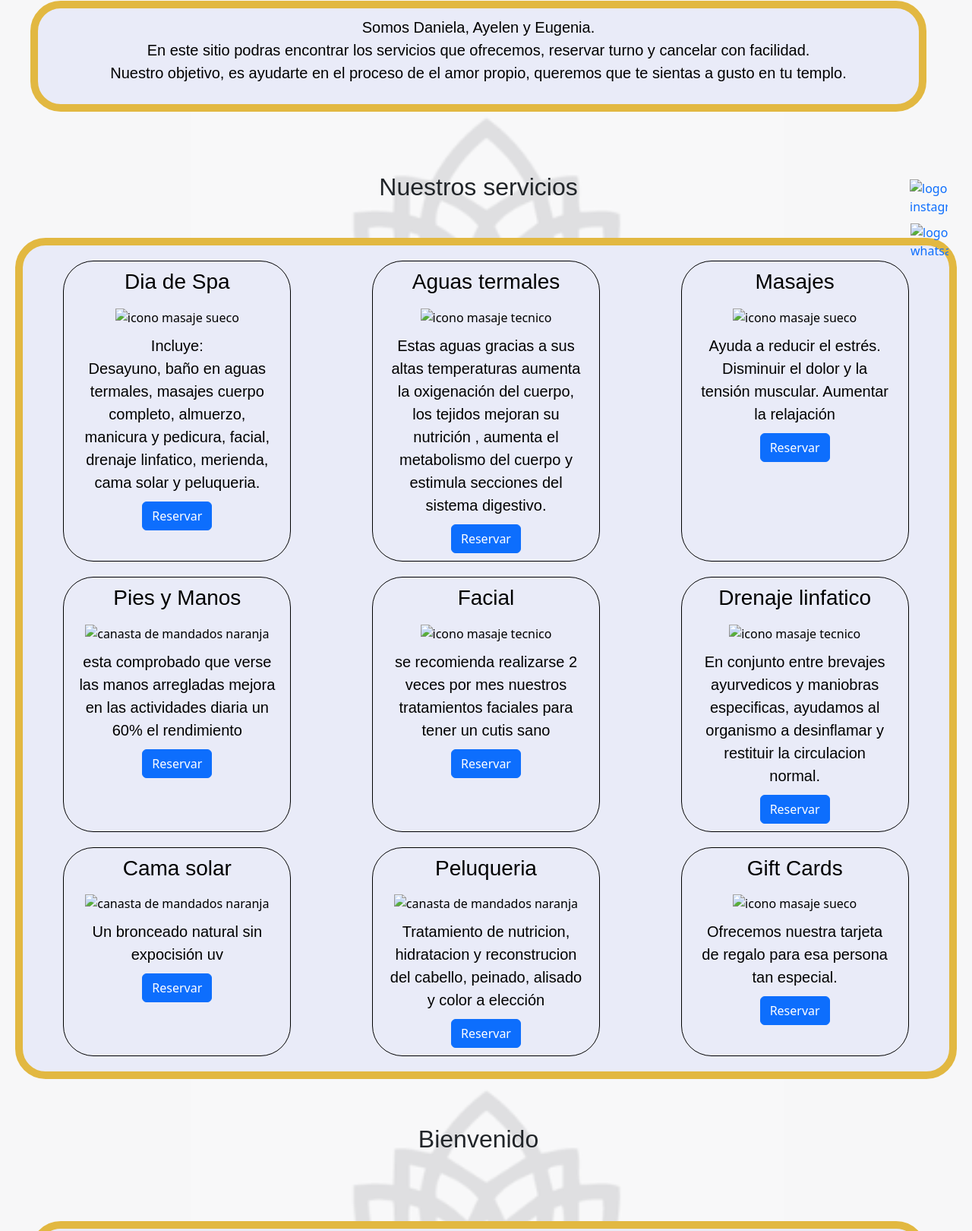
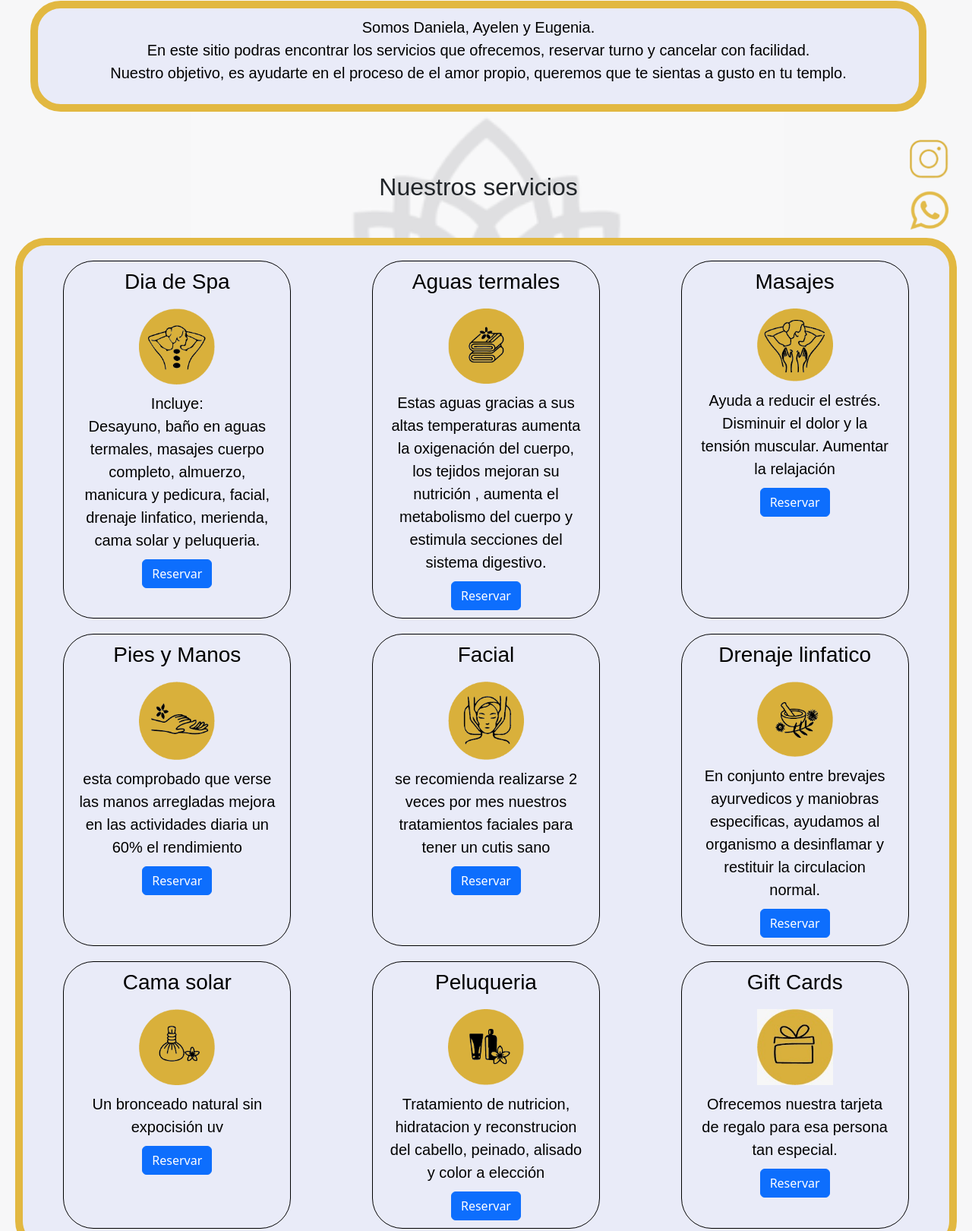
Before and after one commit to ayevallejo/tpfinal_UTN_grupo2, a plain HTML site: page index.html in a window 1280 px wide. Shown: the part 412-2032 px from the top of the page at 76% size. Drawn offline with nearby package versions, Linux system fonts and the light colour scheme; files whose address does not match are found by name.

Commit message:
cambio bottom botones ig y wpp

```diff
--- a/index.html
+++ b/index.html
@@ -11,7 +11,7 @@
 <body>
     <header>
         <!-- <h1> Masajes Sosiego</h1> -->
-        <img src="assent/Black Gold Luxury Aesthetic Salon and Spa Logo.png" alt="logo">
+        <img src="./assets/Black Gold Luxury Aesthetic Salon and Spa Logo.png" alt="logo">
         <nav>
             <ul>
                 <li > <a href="#presentacion">Presentación</div></a> </li>
@@ -57,7 +57,7 @@
                 <article>
                     <h3>Dia de Spa</h3>
                     <div class="productouno">
-                        <img src="assent/img-spa/img-spa/msj4.png"  alt="icono masaje sueco">
+                        <img src="./assets/img-spa/img-spa/msj4.png"  alt="icono masaje sueco">
                         <p>Incluye: <br> Desayuno, baño en aguas termales, masajes cuerpo completo, almuerzo, manicura y pedicura,  facial, drenaje linfatico, merienda, cama solar y peluqueria.</p>
                         <button class="btn btn-primary"> Reservar</button>
                     </div>
@@ -65,7 +65,7 @@
                 <article>
                     <h3>Aguas termales</h3>
                     <div>
-                        <img src="assent/img-spa/img-spa/msj8.png"  alt="icono masaje tecnico">
+                        <img src="./assets/img-spa/img-spa/msj8.png"  alt="icono masaje tecnico">
                          <p> Estas aguas gracias a sus altas temperaturas aumenta la oxigenación del cuerpo, los tejidos mejoran su nutrición , aumenta el metabolismo del cuerpo y estimula secciones del sistema digestivo.</p>
                         <button class="btn btn-primary"> Reservar</button>
                     </div>
@@ -73,7 +73,7 @@
                 <article>
                     <h3>Masajes</h3>
                     <div>
-                        <img src="assent/img-spa/img-spa/msj1.png"  alt="icono masaje sueco">
+                        <img src="./assets/img-spa/img-spa/msj1.png"  alt="icono masaje sueco">
 
                         <p> Ayuda a reducir el estrés. Disminuir el dolor y la tensión muscular. Aumentar la relajación</p>
                         <button class="btn btn-primary"> Reservar</button>
@@ -83,7 +83,7 @@
                     <h3>Pies y Manos</h3>
                     <div>
 
-                        <img src="assent/img-spa/img-spa/msj3.png"  alt="canasta de mandados naranja">
+                        <img src="./assets/img-spa/img-spa/msj3.png"  alt="canasta de mandados naranja">
 
                         <p> esta comprobado que verse las manos arregladas mejora en las actividades diaria un 60% el rendimiento</p>
                         <button class="btn btn-primary"> Reservar</button>
@@ -92,7 +92,7 @@
                 <article>
                     <h3>Facial</h3>
                     <div>
-                        <img src="assent/img-spa/img-spa/msj2.png"  alt="icono masaje tecnico">
+                        <img src="./assets/img-spa/img-spa/msj2.png"  alt="icono masaje tecnico">
 
                         <p> se recomienda realizarse 2 veces por mes nuestros tratamientos faciales para tener un cutis sano</p>
                         <button class="btn btn-primary"> Reservar</button>
@@ -101,7 +101,7 @@
                 <article>
                     <h3>Drenaje linfatico</h3>
                     <div>
-                        <img src="assent/img-spa/img-spa/msj5.png"  alt="icono masaje tecnico">
+                        <img src="./assets/img-spa/img-spa/msj5.png"  alt="icono masaje tecnico">
 
                         <p>En conjunto entre brevajes ayurvedicos y maniobras especificas, ayudamos al organismo a desinflamar y restituir la circulacion normal.</p>
                         <button class="btn btn-primary"> Reservar</button>
@@ -110,7 +110,7 @@
                 <article>
                     <h3>Cama solar</h3>
                     <div>
-                             <img src="assent/img-spa/img-spa/msj6.png"  alt="canasta de mandados naranja">
+                             <img src="./assets/img-spa/img-spa/msj6.png"  alt="canasta de mandados naranja">
 
                             <p>Un bronceado natural sin expocisión uv</p>
                             <button class="btn btn-primary"> Reservar</button>
@@ -119,7 +119,7 @@
                 <article>
                     <h3>Peluqueria</h3>
                     <div>
-                        <img src="assent/img-spa/img-spa/msj9.png"  alt="canasta de mandados naranja">
+                        <img src="./assets/img-spa/img-spa/msj9.png"  alt="canasta de mandados naranja">
                         <p> Tratamiento de nutricion, hidratacion y reconstrucion del cabello, peinado, alisado y color a elección</p>
                         <button class="btn btn-primary"> Reservar</button>
                     </div>
@@ -127,7 +127,7 @@
                 <article>
                     <h3>Gift Cards</h3>
                     <div>
-                        <img src="assent/img-spa/img-spa/msj7.jpg"  alt="icono masaje sueco">
+                        <img src="./assets/img-spa/img-spa/msj7.jpg"  alt="icono masaje sueco">
                         <p>Ofrecemos nuestra tarjeta de regalo para esa persona tan especial.</p>
                         <button class="btn btn-primary"> Reservar</button>
                     </div>
@@ -138,17 +138,17 @@
         </section>
         <section class="botonwpp">
             <a href="https://wa.link/5gitzm" target="blank">
-                <img src="assent/png-transparent-chat-whatsapp-social-golden-logos-icon.png" alt="logo whatsapp"> </a>
+                <img src="./assets/png-transparent-chat-whatsapp-social-golden-logos-icon.png" alt="logo whatsapp"> </a>
 
         </section>
         <section class="botonig">
             <a href="https://www.instagram.com/masajessosiego/" target="blank">
-                <img src="assent/Ig-Logo.png" alt="logo instagram"> </a>
+                <img src="./assets/Ig-Logo.png" alt="logo instagram"> </a>
 
         </section>
        <!-- interaccion -->
         <section class="interaccion" id="interaccion">
-            <h2 data-aos="fade-left"> Bienvenido </h2>
+            <h2 data-aos="fade-left"> Contactanos </h2>
          </section>
 
             <section class="interac">
@@ -204,8 +204,8 @@
 
     <footer id="contacto">
         <ul>
-            <li> <img src="assent/png-transparent-chat-whatsapp-social-golden-logos-icon.png" alt="logo whatsapp">  2284-724756</li>
-            <li> <img src="assent/Ig-Logo.png" alt="logo instagram"> <a href="https://www.instagram.com/masajessosiego/"target="_blank">Masajes Sosiego</a></li>
+            <li> <img src="./assets/png-transparent-chat-whatsapp-social-golden-logos-icon.png" alt="logo whatsapp">  2284-724756</li>
+            <li> <img src="./assets/Ig-Logo.png" alt="logo instagram"> <a href="https://www.instagram.com/masajessosiego/"target="_blank">Masajes Sosiego</a></li>
         </ul>
     </footer>
 
--- a/style.css
+++ b/style.css
@@ -220,7 +220,7 @@ main {
     margin: 1px;
     box-sizing: border-box;
     position: fixed;
-    bottom: 40px;
+    bottom: 80px;
     right: 25px;
 }
 .botonig > a > img {
@@ -229,7 +229,7 @@ main {
     margin: -1px;
     box-sizing: border-box;
     position:fixed;
-    bottom: 100px;
+    bottom: 150px;
     right: 28px;
 
  }
```
